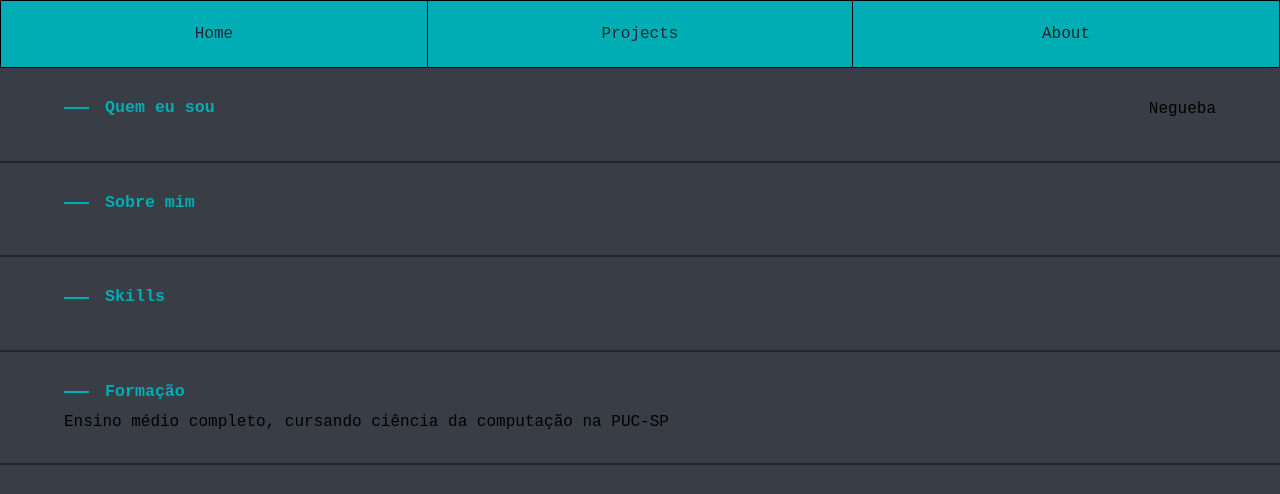
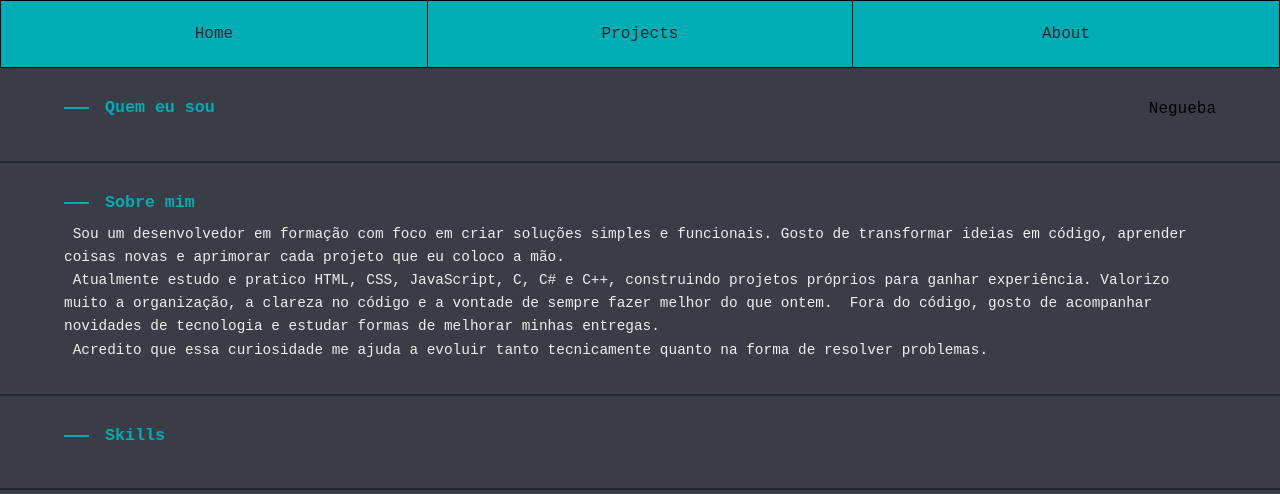
Before and after one commit to MateusMunhoz/portfolioOnline, a website: page about.html in a window 1280 px wide. Shown: the top 494 px of the page. Drawn offline with Linux system fonts and the light colour scheme.

Commit message:
Alterações na pagina de about

```diff
--- a/about.html
+++ b/about.html
@@ -31,13 +31,17 @@
         </div>
         <div class="sobreMim">
             <h2>Sobre mim</h2>
+            <p>&nbsp;Sou um desenvolvedor em formação com foco em criar soluções simples e funcionais. Gosto de transformar ideias em código, aprender coisas novas e aprimorar cada projeto que eu coloco a mão.<br>
+
+                &nbsp;Atualmente estudo e pratico HTML, CSS, JavaScript, C, C# e C++, construindo projetos próprios para ganhar experiência. Valorizo muito a organização, a clareza no código e a vontade de sempre fazer melhor do que ontem.
+
+                &nbsp;Fora do código, gosto de acompanhar novidades de tecnologia e estudar formas de melhorar minhas entregas.<br>&nbsp;Acredito que essa curiosidade me ajuda a evoluir tanto tecnicamente quanto na forma de resolver problemas.</p>
         </div>
         <div class="skillsAbout">
             <h2>Skills</h2>
         </div>
         <div class="formacao">
             <h2>Formação</h2>
-            <p>Ensino médio completo, cursando ciência da computação na PUC-SP</p>
         </div>
         <div class="contato">
             <h2>Contatos</h2>
--- a/styleMain.css
+++ b/styleMain.css
@@ -290,6 +290,10 @@ a:visited {
     border-bottom: 0.15rem solid #222831;
 }
 
+.formacao p{
+    font-size: clamp(0.9rem, 0.8rem, 1.0rem);
+}
+
 .contato{
     padding: 2rem 4rem;
     border-bottom: 0.15rem solid #222831;
@@ -391,6 +395,12 @@ a:visited {
     color: #EA4335;
 }
 
+.sobreMim p{
+    line-height: 1.6;
+    font-size: clamp(0.9rem, 0.8rem, 1.0rem);
+    color: #EEEEEE;
+}
+
 @keyframes slideUpFull {
     from {
         opacity: 0;
```
Also changed, not shown: 404.html (line endings or trailing spaces).
